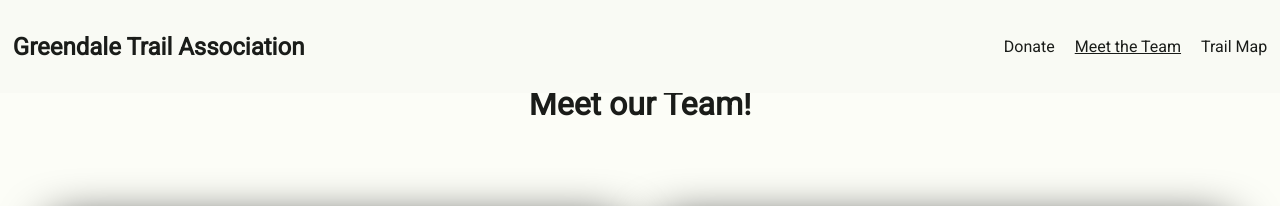
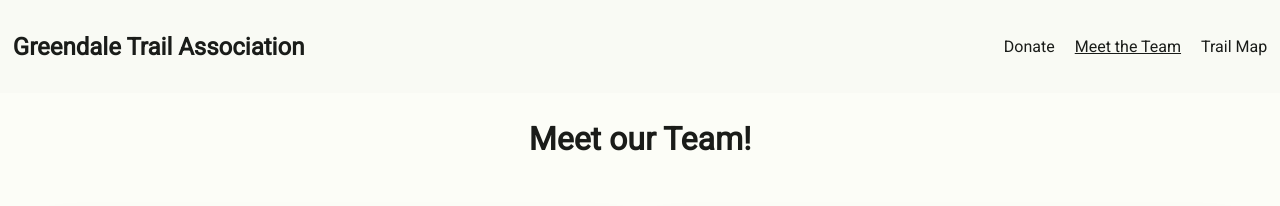
Before and after one commit to GTA-Codes/GreendaleTrailAssociation.github.io, a plain HTML site: page pages/meet-the-team.html in a window 1280 px wide. Shown: the top 206 px of the page. Drawn offline with Linux system fonts and the light colour scheme.

Commit message:
tmp solun to new header overlapping content

```diff
--- a/pages/meet-the-team.html
+++ b/pages/meet-the-team.html
@@ -42,7 +42,8 @@
         </div>
     </nav>
     <div>
-        <h1 style="text-align: center; padding:2em;">Meet our Team!</h1>
+        <h1 style="
+        margin-top: 3.5rem;text-align: center; padding:2em;">Meet our Team!</h1>
         <div>
             <div class="team-grid" style="justify-content: center;">
                 <!-- Jeff -->
```
Also changed, not shown: index.html (+1 -0 lines), pages/donate.html (+1 -0 lines).
